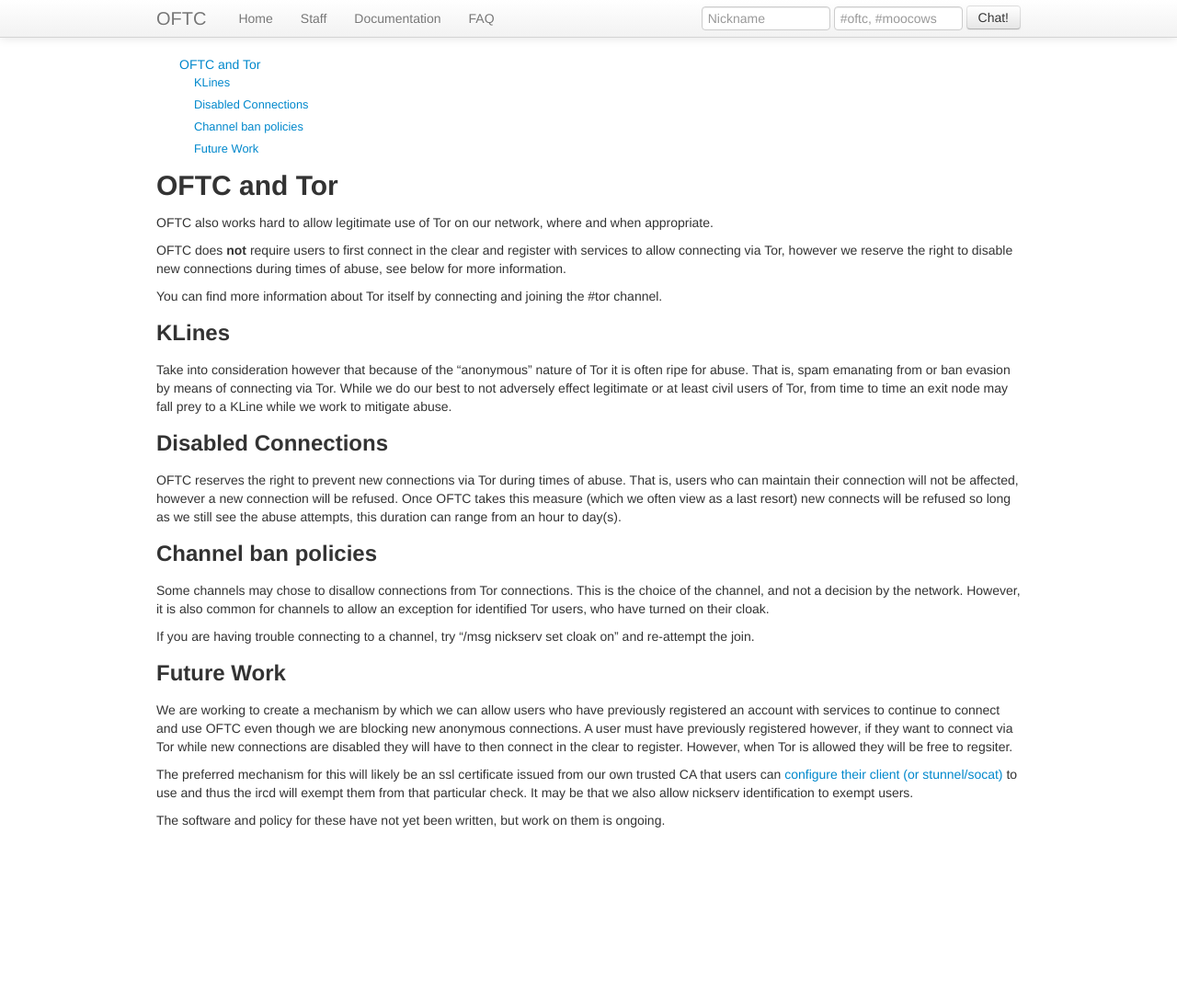
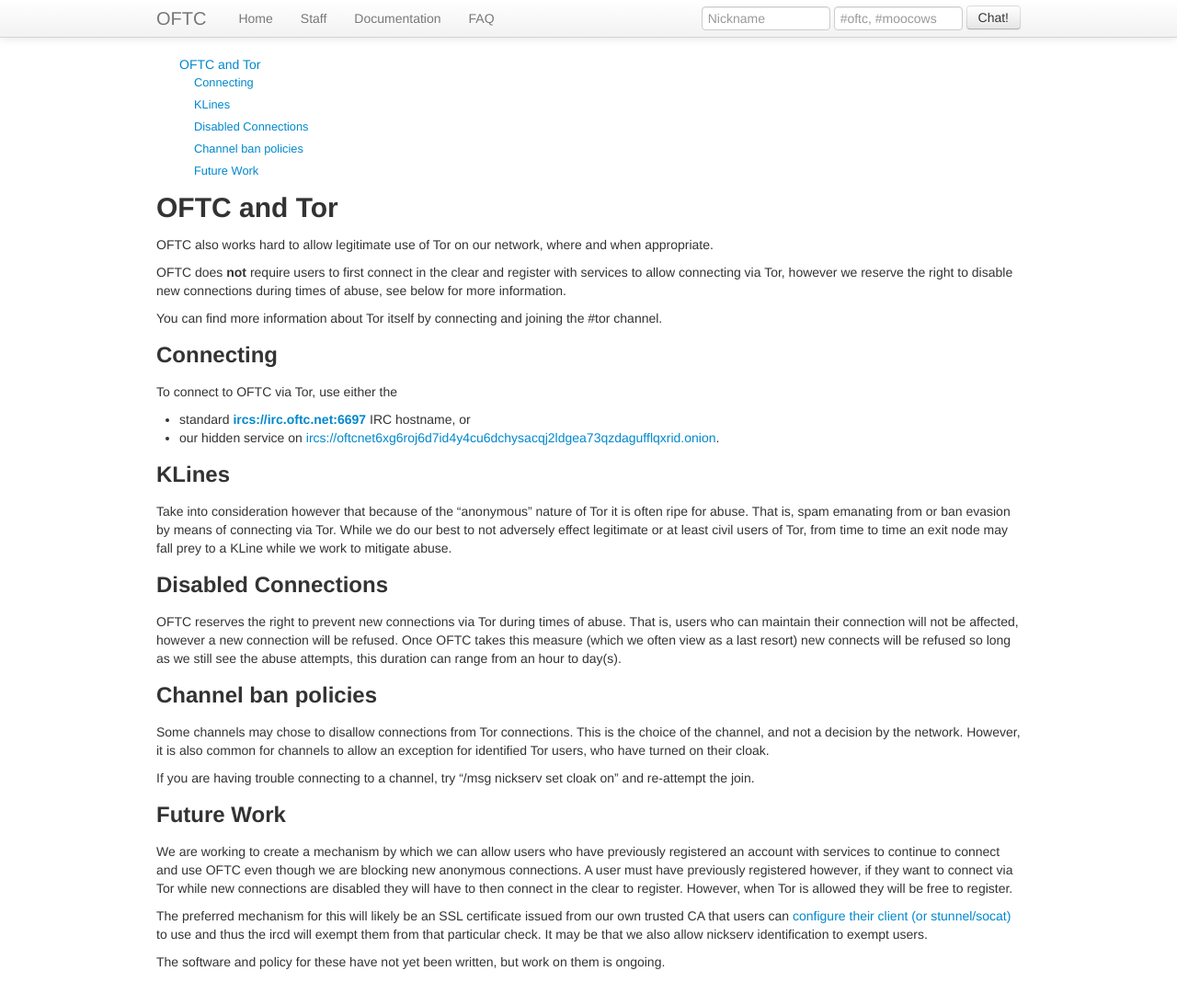
Before and after one commit to oftc/oftc-web, a Jekyll site: the page built from Tor.md, in a window 1280 px wide and 1106 px high. Shown: the top 1093 px of the window at 92% size. Built offline with Jekyll 4.4.1, drawn with Linux system fonts in a browser that asks for light colours.

Commit message:
We now offer a Tor hidden service

```diff
--- a/Tor.md
+++ b/Tor.md
@@ -16,6 +16,14 @@
 
 You can find more information about Tor itself by connecting and joining the
 #tor channel.
+
+## Connecting
+
+To connect to OFTC via Tor, use either the
+
+ * standard [**ircs://irc.oftc.net:6697**](ircs://irc.oftc.net:6697) IRC hostname, or
+ * our hidden service on
+   [ircs://oftcnet6xg6roj6d7id4y4cu6dchysacqj2ldgea73qzdagufflqxrid.onion](ircs://oftcnet6xg6roj6d7id4y4cu6dchysacqj2ldgea73qzdagufflqxrid.onion).
 
 ## KLines
 
@@ -50,9 +58,9 @@
 OFTC even though we are blocking new anonymous connections. A user must have
 previously registered however, if they want to connect via Tor while new
 connections are disabled they will have to then connect in the clear to
-register. However, when Tor is allowed they will be free to regsiter.
+register. However, when Tor is allowed they will be free to register.
 
-The preferred mechanism for this will likely be an ssl certificate issued
+The preferred mechanism for this will likely be an SSL certificate issued
 from our own trusted CA that users can [configure their client (or
 stunnel/socat)](/NickServ/CertFP) to use and thus the ircd will exempt them
 from that particular check. It may be that we also allow nickserv
```
Also changed, not shown: _posts/2022-01-17-update.md (added, +2 -0 lines), index.md (+2 -1 lines).
